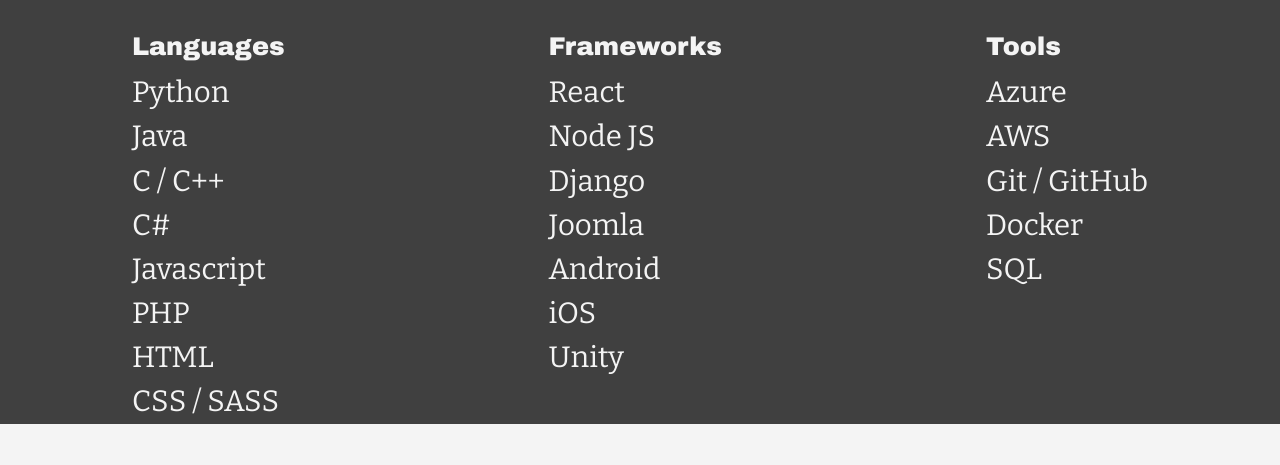
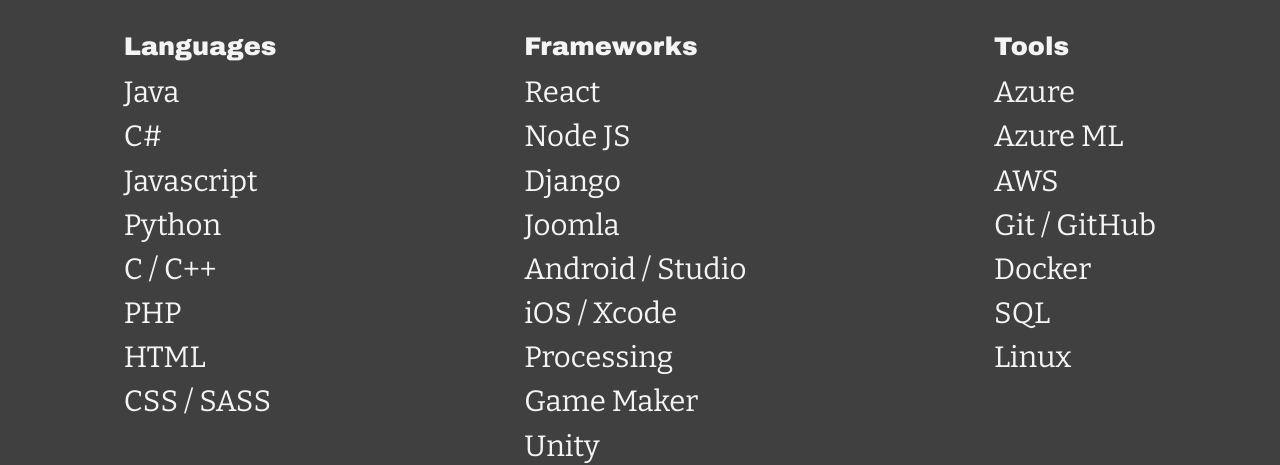
Before and after one commit to ConnorAustin/PersonalWebsite, a React (Create React App) app: page / in a window 1280 px wide. Shown: the part 3203-3668 px from the top of the page. Before the commit the page ends 3627 px from the top, so only its background shows below. Built offline with nearby package versions, Linux system fonts and the light colour scheme.

Commit message:
Added more skills

```diff
--- a/src/Skills/Skills.js
+++ b/src/Skills/Skills.js
@@ -5,11 +5,11 @@
 	{
 		name: 'Languages',
 		skills: [
-			'Python',
 			'Java',
-			'C / C++',
 			'C#',
 			'Javascript',
+			'Python',
+			'C / C++',
 			'PHP',
 			'HTML',
 			'CSS / SASS'
@@ -22,8 +22,10 @@
 			'Node JS',
 			'Django',
 			'Joomla',
-			'Android',
-			'iOS',
+			'Android / Studio',
+			'iOS / Xcode',
+			'Processing',
+			'Game Maker',
 			'Unity'
 		]
 	},
@@ -31,10 +33,12 @@
 		name: 'Tools',
 		skills: [
 			'Azure',
+			'Azure ML',
 			'AWS',
 			'Git / GitHub',
 			'Docker',
-			'SQL'
+			'SQL',
+			'Linux'
 		]
 	},
 
```
